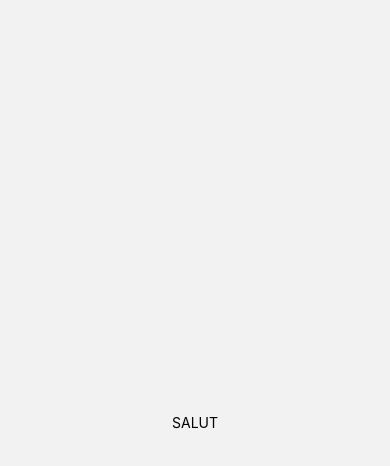
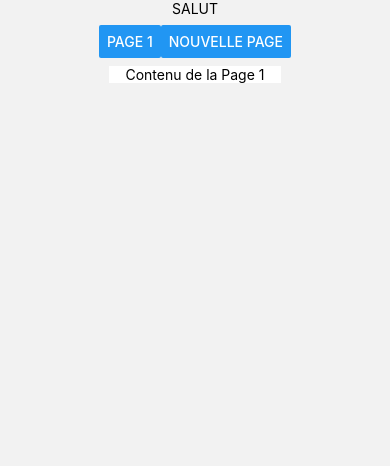
Before and after one commit to THEKetsu/projectRCT, a React Native app in the folder front-end/: screen /Home in a window 390 px wide. Shown: the top 466 px of the page. Built offline with nearby package versions, Linux system fonts and the light colour scheme.

Commit message:
bouton pages

```diff
--- a/front-end/App.tsx
+++ b/front-end/App.tsx
@@ -1,3 +1,4 @@
+import React from "react";
 import {NavigationContainer} from "@react-navigation/native"
 import { createNativeStackNavigator } from '@react-navigation/native-stack';
 import Home from "./screens/Home";
--- a/front-end/app.json
+++ b/front-end/app.json
@@ -3,7 +3,7 @@
     "name": "front-end",
     "slug": "front-end",
     "version": "1.0.0",
-    "orientation": "portrait",
+    "orientation": "landscape",
     "icon": "./assets/icon.png",
     "userInterfaceStyle": "light",
     "splash": {
--- /dev/null
+++ b/front-end/components/MenuPosition/MenuPosition.jsx
@@ -0,0 +1,61 @@
+import React, { useState, useRef, useEffect } from 'react';
+import { View, Button, Text, ScrollView, StyleSheet, useWindowDimensions } from 'react-native';
+import PositionJoueur from './PositionJoueur.jsx';
+import {styles} from './style.js'
+
+export default function MenuPosition () {
+  const [currentPage, setCurrentPage] = useState('page1');
+  const [pageCount, setPageCount] = useState(1);
+  const scrollViewRef = useRef();
+
+  const window = useWindowDimensions()
+
+  const navigateToPage = (page) => {
+    setCurrentPage(page);
+  };
+
+  const createNewPage = () => {
+    const newPage = `page${pageCount + 1}`;
+    setPageCount(pageCount + 1);
+    setCurrentPage(newPage);
+  };
+
+  const pageButtons = Array.from({ length: pageCount - 1 }, (_, index) => (
+    <Button key={`pageButton${index + 2}`} title={`Page ${index + 2}`} onPress={() => navigateToPage(`page${index + 2}`)} />
+  ));
+
+
+  useEffect(() => {
+    console.log("SALUT")
+  }, []);
+
+  return (
+    <View style={styles.container}>
+      <View style={styles.navigation}>
+        <Button title="Page 1" onPress={() => navigateToPage('page1')} />
+        {pageButtons}
+        <Button title="Nouvelle Page" onPress={createNewPage} />
+      </View>
+
+      <ScrollView
+        ref={scrollViewRef}
+        horizontal
+        pagingEnabled
+        showsHorizontalScrollIndicator={false}
+        contentContainerStyle={styles.scrollContainer}
+      >
+        <View style={styles.pageContainer}>
+          <View style={styles.pageContent}>
+            {currentPage === 'page1' && pageCount === 1 && <PositionJoueur />}
+            {currentPage !== 'page1' && (
+              <View>
+                <Text>Contenu de la {currentPage}</Text>
+              </View>
+            )}
+          </View>
+        </View>
+        {/* Additional pages go here */}
+      </ScrollView>
+    </View>
+  );
+};
--- /dev/null
+++ b/front-end/components/MenuPosition/PositionJoueur.jsx
@@ -0,0 +1,11 @@
+// Page1.js
+import React from 'react';
+import { View, Text } from 'react-native';
+
+export default function PositionJoueur ()  {
+  return (
+    <View>
+      <Text>Contenu de la Page 1</Text>
+    </View>
+  );
+};
--- /dev/null
+++ b/front-end/components/MenuPosition/style.js
@@ -0,0 +1,31 @@
+import { StyleSheet } from 'react-native';
+
+
+
+export const styles = StyleSheet.create({
+    container: {
+      flex: 1,
+      justifyContent: 'center',
+      alignItems: 'center',
+    },
+    pageContainer: {
+      width: "100%",
+    },
+    pageContent: {
+      flex: 1,
+      backgroundColor: 'white',
+      justifyContent: 'center',
+      alignItems: 'center',
+      paddingHorizontal: 16,
+      width: '100%',
+    },
+    scrollContainer: {
+      flexDirection: 'row',
+    },
+    navigation: {
+      flexDirection: 'row',
+      justifyContent: 'center',
+      alignItems: 'center',
+      paddingVertical: 8,
+    },
+  });
--- a/front-end/screens/Home.tsx
+++ b/front-end/screens/Home.tsx
@@ -1,10 +1,14 @@
+import React from "react";
 import {View, Text, Button} from 'react-native';
+import MenuPosition from '../components/MenuPosition/MenuPosition';
+
 
 export default function Home () {
 
     return (
         <View style={{ flex: 1, alignItems: 'center', justifyContent: 'center' }}>
             <Text>SALUT</Text>
+            <MenuPosition />
         </View>
     )
 }
--- a/front-end/tsconfig.json
+++ b/front-end/tsconfig.json
@@ -1,6 +1,7 @@
 {
   "extends": "expo/tsconfig.base",
   "compilerOptions": {
+    "jsx": "react",
     "strict": true
   }
 }
```
Also changed, not shown: front-end/Menupostion.tsx (deleted, +0 -110 lines).
